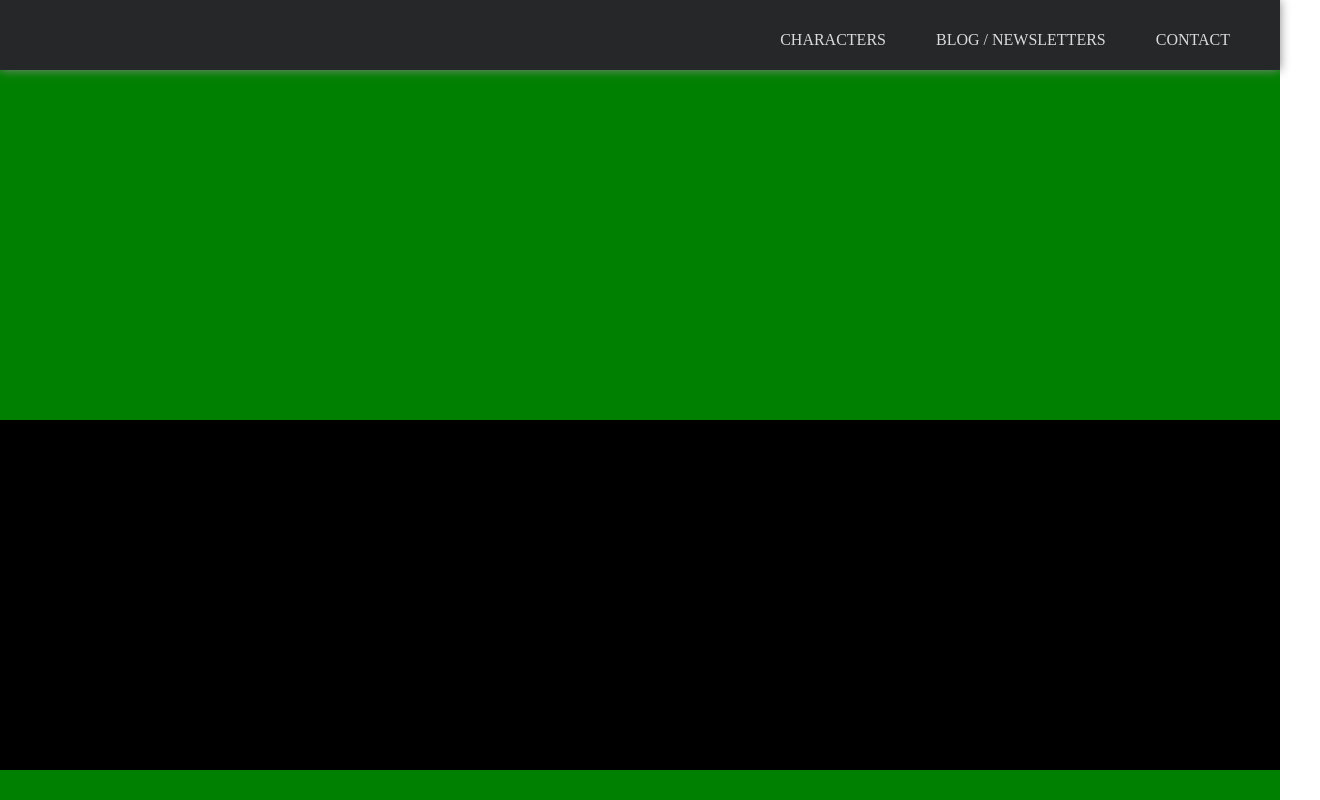
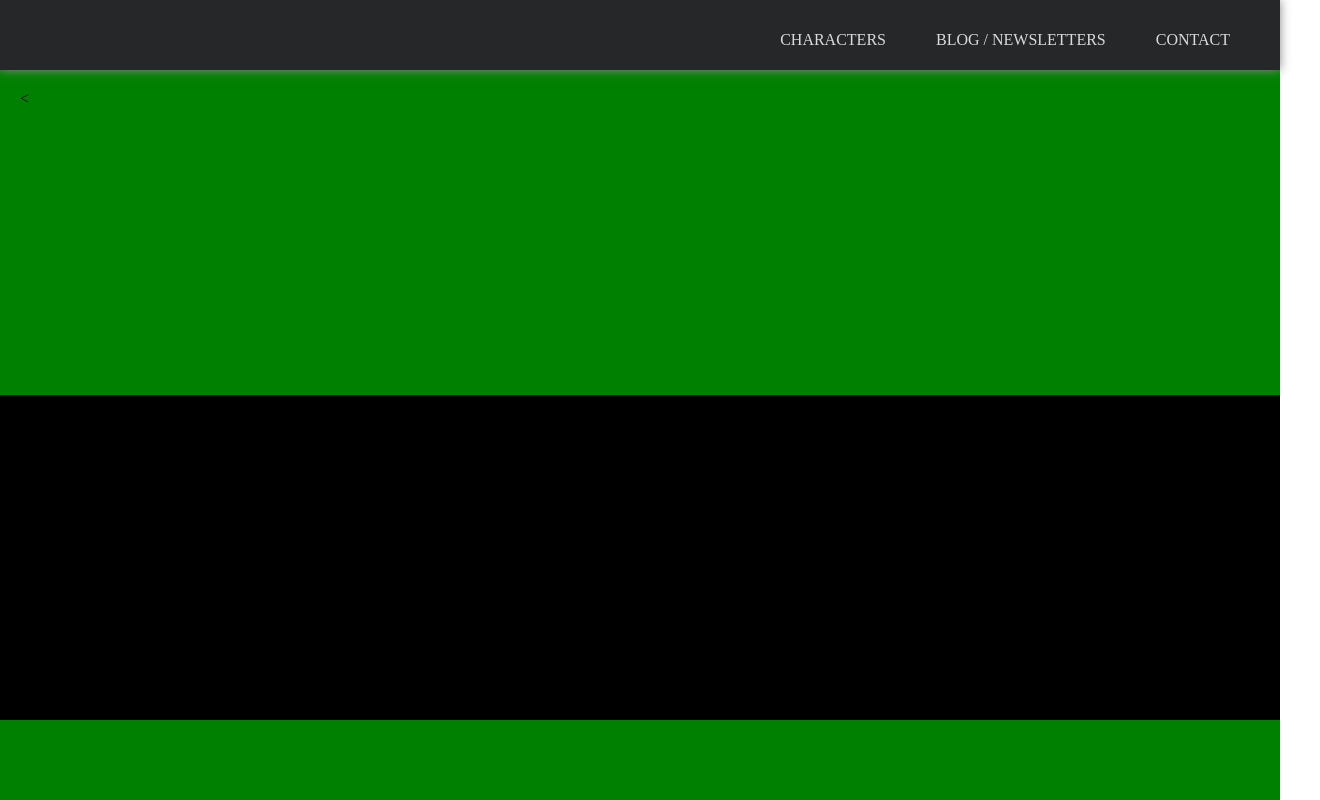
Before and after one commit to Saephan215/oblivia-fantasy, a plain HTML site: page character.html in a window 1280 px wide. Shown: the top 800 px of the page, 1320 px wide, since content can reach past the window. Drawn offline with nearby package versions, Linux system fonts and the light colour scheme.

Commit message:
adding grid to character section

```diff
--- a/character.html
+++ b/character.html
@@ -21,6 +21,11 @@
 	</div>
 
 	<div class="general-section">
+		<div class="row">
+			<div class="col three">
+				<
+			</div>
+		</div>
 	</div>
 
 	<div class="general-section">
--- a/javascript.js
+++ b/javascript.js
@@ -18,7 +18,7 @@ $(document).ready(function() {
 
 /* This function is used to creating alternating div colors*/
 
-$(document).ready(function(){ //Find out how to run script after
+window.onload = function() {//Find out how to run script after
 
 
 	var section = document.getElementsByClassName("general-section");
@@ -29,7 +29,7 @@ $(document).ready(function(){ //Find out how to run script after
 
 	}
 
-});
+};
 
 
 
--- a/stylesheets/main.scss
+++ b/stylesheets/main.scss
@@ -18,5 +18,5 @@ body, html {
 
 	margin: 0;
 	padding-top: 70px;
-
+	height: 100%;
 }
--- a/stylesheets/partials/_sections.scss
+++ b/stylesheets/partials/_sections.scss
@@ -16,7 +16,7 @@
 .general-section {
 
 	position: relative;
-	height: 350px;
+	height: 325px;
 	width: 100%;
 	top: -70px;
 
@@ -46,7 +46,6 @@
 
 	p {
 
-		width:
 
 	}
 
```
Also changed, not shown: stylesheets/main.css, 1 other file.
